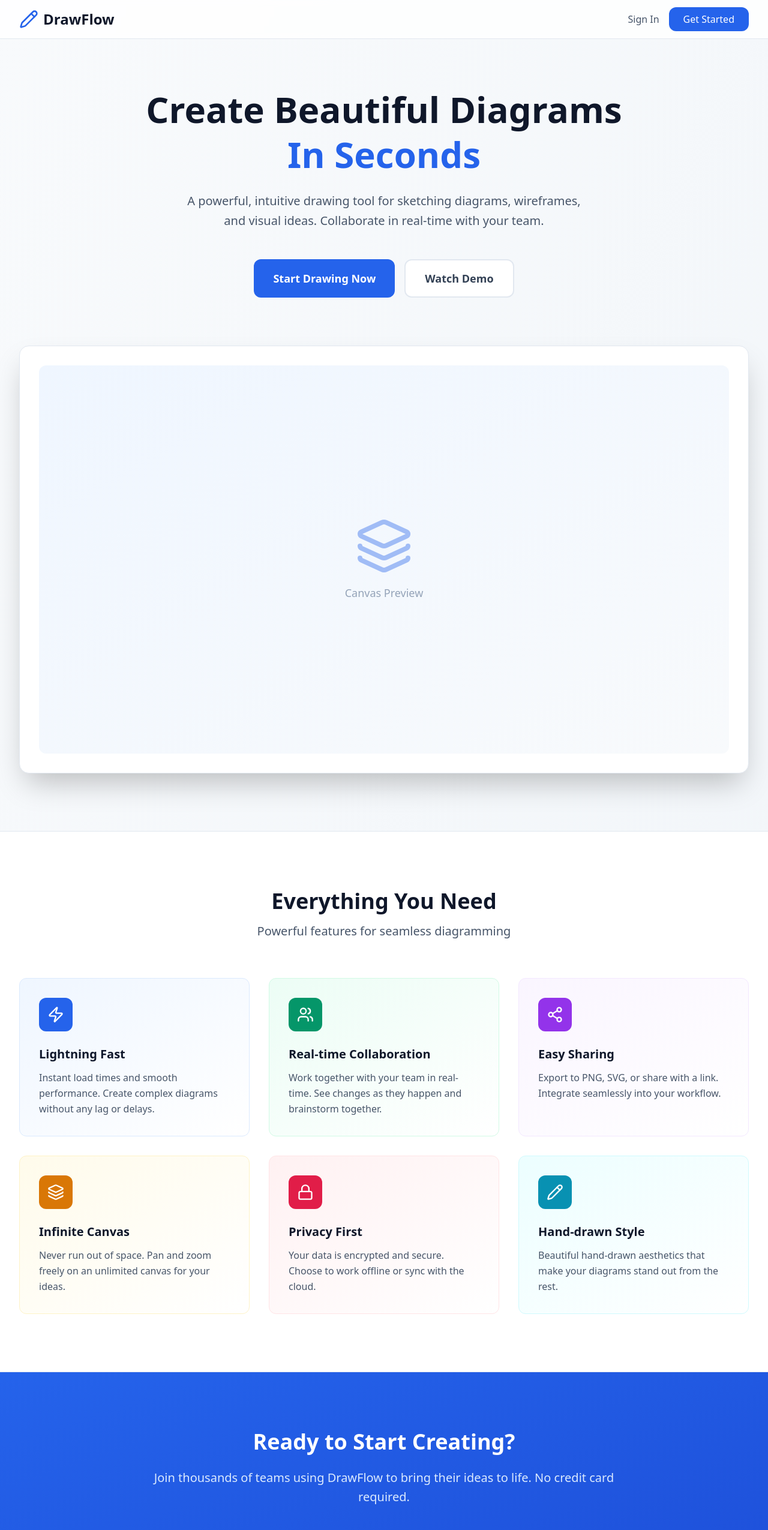
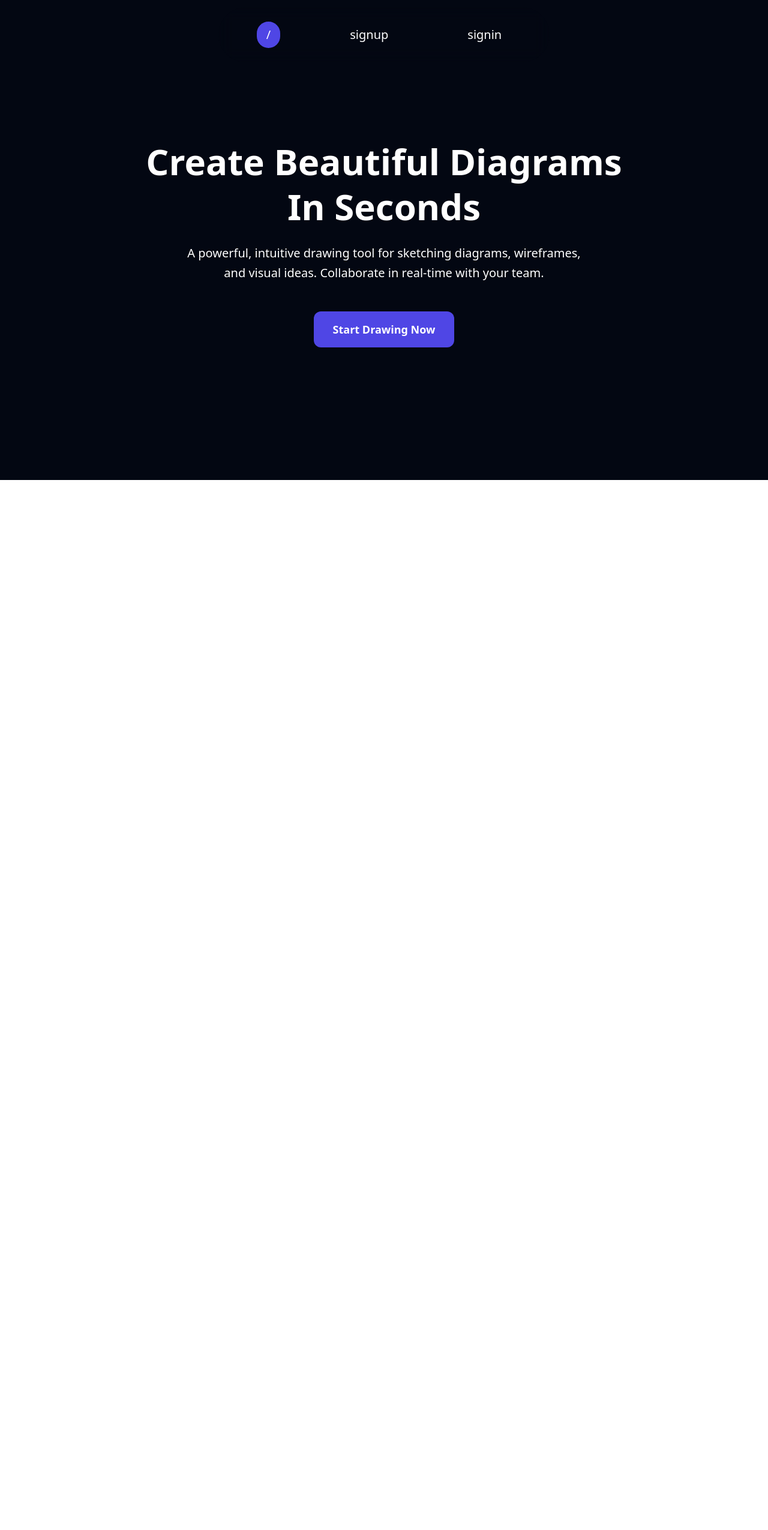
Before and after one commit to ankitsrawat2000/Excalidraw, a Next.js app in the folder apps/excalidraw-frontend/: page / in a window 1280 px wide. Shown: the top 2550 px of the page at 60% size. After the commit the page ends 800 px from the top, so only its background shows below. Built offline with nearby package versions, Linux system fonts and the light colour scheme.

Commit message:
landing page new ui

```diff
--- a/apps/excalidraw-frontend/app/page.tsx
+++ b/apps/excalidraw-frontend/app/page.tsx
@@ -1,162 +1,98 @@
-import { Pencil, Layers, Share2, Zap, Users, Lock } from 'lucide-react';
+"use client";
+import Navlinks from '@/constants/navlinks';
 import Link from 'next/link';
+import { motion } from "motion/react"
+import { cn } from "@/lib/utils";
+import { useState } from 'react';
 
 function App() {
+  const [hoveredPath, setHoveredPath] = useState<string | null>("top");
   return (
-    <div className="min-h-screen bg-gradient-to-br from-slate-50 to-slate-100">
-      <nav className="bg-white/80 backdrop-blur-sm border-b border-slate-200 sticky top-0 z-50">
+    <div className="min-h-screen bg-gray-950">
+      {/* <nav className="backdrop-blur-sm border-b border-slate-200 sticky top-0 z-50">
         <div className="max-w-7xl mx-auto px-4 sm:px-6 lg:px-8">
           <div className="flex justify-between items-center h-16">
             <div className="flex items-center gap-2">
-              <Pencil className="w-8 h-8 text-blue-600" />
-              <span className="text-2xl font-bold text-slate-900">DrawFlow</span>
+              <Pencil className="w-8 h-8 text-indigo-600" />
+              <span className="text-2xl font-bold text-white">DrawFlow</span>
             </div>
             <div className="flex items-center gap-4">
-              <button className="text-slate-600 hover:text-slate-900 font-medium transition-colors">
+              <button className="text-white  font-medium transition-colors">
               <Link href="/signin">Sign In</Link>
               </button>
-              <button className="bg-blue-600 text-white px-6 py-2 rounded-lg hover:bg-blue-700 transition-all hover:shadow-lg font-medium">
+              <button className="bg-indigo-600 text-white px-6 py-2 rounded-lg hover:bg-indigo-500 transition-all hover:shadow-lg font-medium">
                 Get Started
               </button>
             </div>
           </div>
         </div>
-      </nav>
+      </nav> */}
+
+      <div className="md:flex justify-center items-center hidden ">
+        <div className="rounded-full mb-12 z-[10000000]  backdrop-blur-md  px-16 py-6 mt-3 ">
+          <nav className="flex gap-[100px] relative justify-start w-full z-[100]  rounded-lg">
+            {Navlinks.map((item, index) => {
+
+              return (
+                <Link
+                  key={item.path}
+                  className={`px-4 py-2 rounded-md text-sm lg:text-base relative no-underline duration-300 ease-in bg-transparent`}
+                  href={item.path}
+                  onMouseOver={() => setHoveredPath(item.to)}
+                onMouseLeave={() => setHoveredPath("top")}
+                >
+                  <span
+                    className={cn(
+                      "font-jetbrain text-white  text-xl",
+                      `${item.path === hoveredPath ? "text-white" : "text-white"}`,
+                    )}
+                  >
+                    {item.name}
+                  </span>
+                  {  item.to === hoveredPath && (
+                    <motion.div
+                      className="absolute bottom-0 left-0 h-full bg-indigo-600 rounded-full -z-10"
+                      layoutId="navbar"
+                      aria-hidden="true"
+                      style={{
+                        width: "100%",
+                      }}
+                      transition={{
+                        type: "spring",
+                        bounce: 0.25,
+                        stiffness: 130,
+                        damping: 9,
+                        duration: 0.3,
+                      }}
+                    />
+                  )}
+                </Link>
+              );
+            })}
+          </nav>
+        </div>
+      </div>
 
       <main>
         <section className="max-w-7xl mx-auto px-4 sm:px-6 lg:px-8 pt-20 pb-24">
           <div className="text-center">
-            <h1 className="text-6xl font-bold text-slate-900 mb-6 leading-tight">
+            <h1 className="text-6xl font-bold text-white mb-6 leading-tight">
               Create Beautiful Diagrams
               <br />
-              <span className="text-blue-600">In Seconds</span>
+              <span className="text-white">In Seconds</span>
             </h1>
-            <p className="text-xl text-slate-600 mb-12 max-w-2xl mx-auto leading-relaxed">
+            <p className="text-xl text-white mb-12 max-w-2xl mx-auto leading-relaxed">
               A powerful, intuitive drawing tool for sketching diagrams, wireframes, and visual ideas.
               Collaborate in real-time with your team.
             </p>
             <div className="flex gap-4 justify-center">
-              <button className="bg-blue-600 text-white px-8 py-4 rounded-lg hover:bg-blue-700 transition-all hover:shadow-xl font-semibold text-lg">
+              <button className="bg-indigo-600 text-white px-8 py-4 rounded-lg hover:bg-indigo-500 transition-all hover:shadow-xl font-semibold text-lg">
                 Start Drawing Now
-              </button>
-              <button className="bg-white text-slate-700 px-8 py-4 rounded-lg hover:bg-slate-50 transition-all border-2 border-slate-200 font-semibold text-lg">
-                Watch Demo
               </button>
             </div>
           </div>
-
-          <div className="mt-20 bg-white rounded-2xl shadow-2xl p-8 border border-slate-200">
-            <div className="aspect-video bg-gradient-to-br from-blue-50 to-slate-50 rounded-xl flex items-center justify-center">
-              <div className="text-center">
-                <Layers className="w-24 h-24 text-blue-600 mx-auto mb-4 opacity-40" />
-                <p className="text-slate-400 text-lg">Canvas Preview</p>
-              </div>
-            </div>
-          </div>
-        </section>
-
-        <section className="bg-white py-24 border-y border-slate-200">
-          <div className="max-w-7xl mx-auto px-4 sm:px-6 lg:px-8">
-            <div className="text-center mb-16">
-              <h2 className="text-4xl font-bold text-slate-900 mb-4">
-                Everything You Need
-              </h2>
-              <p className="text-xl text-slate-600">
-                Powerful features for seamless diagramming
-              </p>
-            </div>
-
-            <div className="grid md:grid-cols-3 gap-8">
-              <div className="p-8 rounded-xl bg-gradient-to-br from-blue-50 to-white border border-blue-100 hover:shadow-lg transition-shadow">
-                <div className="w-14 h-14 bg-blue-600 rounded-lg flex items-center justify-center mb-6">
-                  <Zap className="w-7 h-7 text-white" />
-                </div>
-                <h3 className="text-xl font-bold text-slate-900 mb-3">Lightning Fast</h3>
-                <p className="text-slate-600 leading-relaxed">
-                  Instant load times and smooth performance. Create complex diagrams without any lag or delays.
-                </p>
-              </div>
-
-              <div className="p-8 rounded-xl bg-gradient-to-br from-emerald-50 to-white border border-emerald-100 hover:shadow-lg transition-shadow">
-                <div className="w-14 h-14 bg-emerald-600 rounded-lg flex items-center justify-center mb-6">
-                  <Users className="w-7 h-7 text-white" />
-                </div>
-                <h3 className="text-xl font-bold text-slate-900 mb-3">Real-time Collaboration</h3>
-                <p className="text-slate-600 leading-relaxed">
-                  Work together with your team in real-time. See changes as they happen and brainstorm together.
-                </p>
-              </div>
-
-              <div className="p-8 rounded-xl bg-gradient-to-br from-purple-50 to-white border border-purple-100 hover:shadow-lg transition-shadow">
-                <div className="w-14 h-14 bg-purple-600 rounded-lg flex items-center justify-center mb-6">
-                  <Share2 className="w-7 h-7 text-white" />
-                </div>
-                <h3 className="text-xl font-bold text-slate-900 mb-3">Easy Sharing</h3>
-                <p className="text-slate-600 leading-relaxed">
-                  Export to PNG, SVG, or share with a link. Integrate seamlessly into your workflow.
-                </p>
-              </div>
-
-              <div className="p-8 rounded-xl bg-gradient-to-br from-amber-50 to-white border border-amber-100 hover:shadow-lg transition-shadow">
-                <div className="w-14 h-14 bg-amber-600 rounded-lg flex items-center justify-center mb-6">
-                  <Layers className="w-7 h-7 text-white" />
-                </div>
-                <h3 className="text-xl font-bold text-slate-900 mb-3">Infinite Canvas</h3>
-                <p className="text-slate-600 leading-relaxed">
-                  Never run out of space. Pan and zoom freely on an unlimited canvas for your ideas.
-                </p>
-              </div>
-
-              <div className="p-8 rounded-xl bg-gradient-to-br from-rose-50 to-white border border-rose-100 hover:shadow-lg transition-shadow">
-                <div className="w-14 h-14 bg-rose-600 rounded-lg flex items-center justify-center mb-6">
-                  <Lock className="w-7 h-7 text-white" />
-                </div>
-                <h3 className="text-xl font-bold text-slate-900 mb-3">Privacy First</h3>
-                <p className="text-slate-600 leading-relaxed">
-                  Your data is encrypted and secure. Choose to work offline or sync with the cloud.
-                </p>
-              </div>
-
-              <div className="p-8 rounded-xl bg-gradient-to-br from-cyan-50 to-white border border-cyan-100 hover:shadow-lg transition-shadow">
-                <div className="w-14 h-14 bg-cyan-600 rounded-lg flex items-center justify-center mb-6">
-                  <Pencil className="w-7 h-7 text-white" />
-                </div>
-                <h3 className="text-xl font-bold text-slate-900 mb-3">Hand-drawn Style</h3>
-                <p className="text-slate-600 leading-relaxed">
-                  Beautiful hand-drawn aesthetics that make your diagrams stand out from the rest.
-                </p>
-              </div>
-            </div>
-          </div>
-        </section>
-
-        <section className="py-24 bg-gradient-to-br from-blue-600 to-blue-700">
-          <div className="max-w-4xl mx-auto px-4 sm:px-6 lg:px-8 text-center">
-            <h2 className="text-4xl font-bold text-white mb-6">
-              Ready to Start Creating?
-            </h2>
-            <p className="text-xl text-blue-100 mb-10 leading-relaxed">
-              Join thousands of teams using DrawFlow to bring their ideas to life.
-              No credit card required.
-            </p>
-            <button className="bg-white text-blue-600 px-10 py-4 rounded-lg hover:bg-blue-50 transition-all hover:shadow-2xl font-bold text-lg">
-              Get Started for Free
-            </button>
-          </div>
         </section>
       </main>
-
-      <footer className="bg-slate-900 text-slate-300 py-12">
-        <div className="max-w-7xl mx-auto px-4 sm:px-6 lg:px-8">
-          <div className="flex justify-between items-center">
-            <div className="flex items-center gap-2">
-              <Pencil className="w-6 h-6 text-blue-400" />
-              <span className="text-xl font-bold text-white">DrawFlow</span>
-            </div>
-            <p className="text-sm">© 2025 DrawFlow. All rights reserved.</p>
-          </div>
-        </div>
-      </footer>
     </div>
   );
 }
--- /dev/null
+++ b/apps/excalidraw-frontend/constants/navlinks.ts
@@ -0,0 +1,19 @@
+const Navlinks = [
+    {
+      path: "/",
+      name: "/",
+      to: "top",
+    },
+    {
+      path: "/signup",
+      name: "signup",
+      to: "signup",
+    },
+    {
+      path: "/signin",
+      name: "signin",
+      to: "signin",
+    },
+  ];
+
+  export default Navlinks;
--- a/apps/excalidraw-frontend/draw/Game.ts
+++ b/apps/excalidraw-frontend/draw/Game.ts
@@ -231,7 +231,9 @@ export class Game {
 
     if (this.existingShapes.length === 0) return;
     const shape = this.existingShapes.pop()!;
+    console.log("before", this.redoStack);
     this.redoStack.push(shape);
+    console.log("after",this.redoStack);
     this.clearCanvas();
 
     if ((shape as any).id) {
--- /dev/null
+++ b/apps/excalidraw-frontend/lib/utils.ts
@@ -0,0 +1,6 @@
+import { type ClassValue, clsx } from "clsx";
+import { twMerge } from "tailwind-merge";
+
+export function cn(...inputs: ClassValue[]) {
+  return twMerge(clsx(inputs));
+}
--- a/apps/excalidraw-frontend/package.json
+++ b/apps/excalidraw-frontend/package.json
@@ -11,11 +11,14 @@
   "dependencies": {
     "@repo/ui": "workspace:*",
     "axios": "^1.7.9",
+    "clsx": "^2.1.1",
     "jwt-decode": "^4.0.0",
     "lucide-react": "^0.474.0",
+    "motion": "^12.23.24",
     "next": "15.1.6",
     "react": "^19.0.0",
     "react-dom": "^19.0.0",
+    "tailwind-merge": "^3.3.1",
     "tailwindcss-animate": "^1.0.7"
   },
   "devDependencies": {
```
Also changed, not shown: 1 other file (tests, documents, lock files or other folders).
